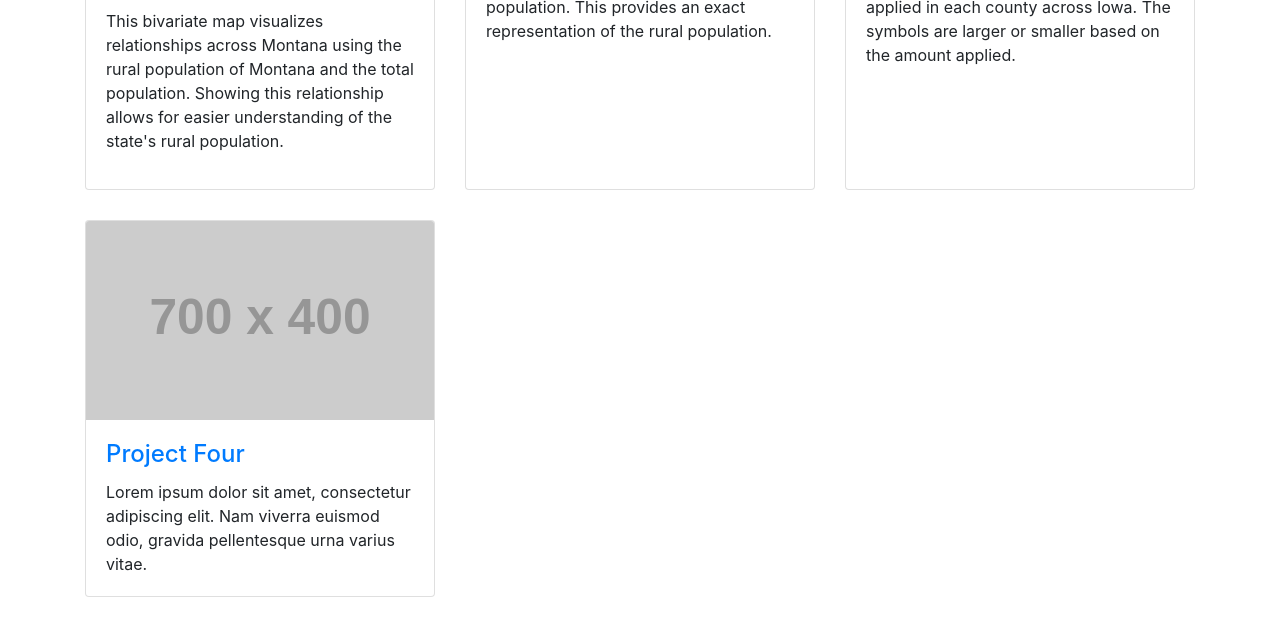
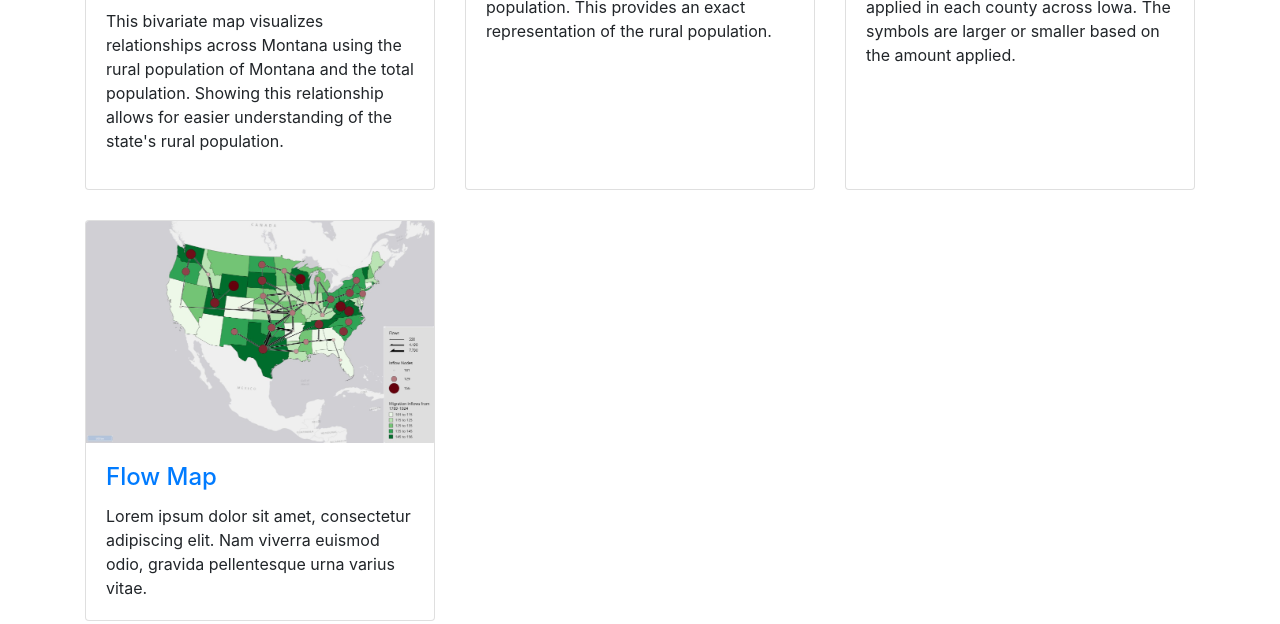
Before and after one commit to geog3540/brennsmith, a website: page index.html in a window 1280 px wide. Shown: the part 466-1090 px from the top of the page. Drawn offline with Linux system fonts and the light colour scheme; placeholder pictures from the web are drawn by us.

Commit message:
fourfiles

```diff
--- a/index.html
+++ b/index.html
@@ -100,10 +100,10 @@
         </div>
         <div class="col-lg-4 col-sm-6 portfolio-item">
           <div class="card h-100">
-            <a href="#"><img class="card-img-top" src="http://placehold.it/700x400" alt=""></a>
+            <a href="#"><img class="card-img-top" src="flowmap.png" alt=""></a>
             <div class="card-body">
               <h4 class="card-title">
-                <a href="#">Project Four</a>
+                <a href="#">Flow Map</a>
               </h4>
               <p class="card-text">Lorem ipsum dolor sit amet, consectetur adipiscing elit. Nam viverra euismod odio, gravida pellentesque urna varius vitae.</p>
             </div>
```
Also changed, not shown: shortbio.html (+1 -1 lines), flowmap.png (added), photomo.jpg (added).
